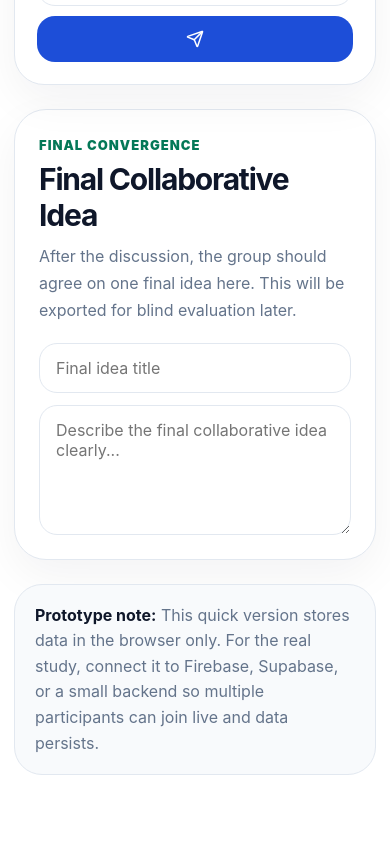
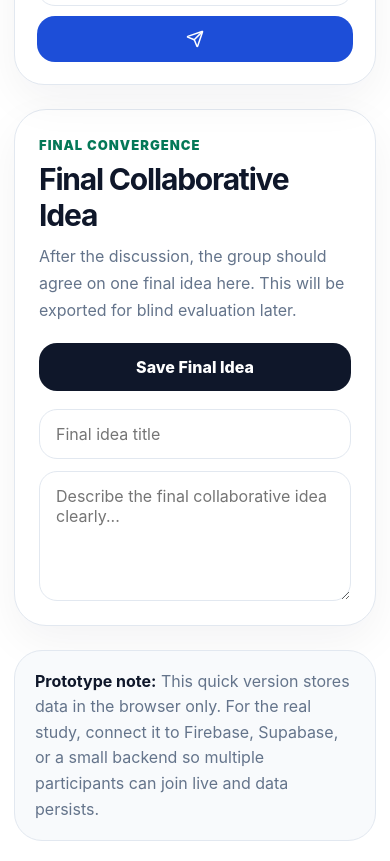
Before and after one commit to Taha-Gandhi/Multi-LLM-Brainwriting, a React (Vite) app in the folder human-condition-webapp/: page / in a window 390 px wide. Shown: the part 2560-3421 px from the top of the page. Before the commit the page ends 3355 px from the top, so only its background shows below. Built offline with nearby package versions, Linux system fonts and the light colour scheme; no server answers; the database is empty.

Commit message:
Save final collaborative idea to Firebase

```diff
--- a/human-condition-webapp/src/App.jsx
+++ b/human-condition-webapp/src/App.jsx
@@ -22,6 +22,8 @@ import {
   updateDoc,
   doc,
   increment,
+  setDoc,
+  getDoc,
 } from "firebase/firestore";
 
 import { db } from "./firebase";
@@ -172,6 +174,22 @@ function App() {
     return () => unsubscribe();
   }, []);
 
+  useEffect(() => {
+    async function loadFinalIdea() {
+      const finalIdeaRef = doc(db, "sessionData", "finalIdea");
+      const finalIdeaSnapshot = await getDoc(finalIdeaRef);
+
+      if (finalIdeaSnapshot.exists()) {
+        const data = finalIdeaSnapshot.data();
+
+        setFinalTitle(data.title || "");
+        setFinalDescription(data.description || "");
+      }
+    }
+
+    loadFinalIdea();
+  }, []);
+
   async function submitIdea(event) {
     event.preventDefault();
 
@@ -252,6 +270,19 @@ function App() {
       ...prev,
       [ideaId]: true,
     }));
+  }
+
+  async function saveFinalIdea() {
+    const finalIdeaRef = doc(db, "sessionData", "finalIdea");
+
+    await setDoc(finalIdeaRef, {
+      title: finalTitle,
+      description: finalDescription,
+      updatedAt: timeNow(),
+      updatedAtTimestamp: serverTimestamp(),
+    });
+
+    alert("Final collaborative idea saved!");
   }
 
   function exportSession() {
@@ -566,6 +597,10 @@ function App() {
               This will be exported for blind evaluation later.
             </p>
           </div>
+
+          <button className="save-final-button" onClick={saveFinalIdea}>
+            Save Final Idea
+          </button>
         </div>
 
         <div className="final-form">
--- a/human-condition-webapp/src/index.css
+++ b/human-condition-webapp/src/index.css
@@ -578,3 +578,34 @@ textarea:focus {
     grid-template-columns: 1fr;
   }
 }
+
+.final-panel-header {
+  display: flex;
+  justify-content: space-between;
+  gap: 18px;
+  align-items: flex-start;
+}
+
+.save-final-button {
+  border: none;
+  border-radius: 18px;
+  padding: 14px 18px;
+  background: #0f172a;
+  color: white;
+  font-weight: 800;
+  white-space: nowrap;
+}
+
+.save-final-button:hover {
+  background: #1e293b;
+}
+
+@media (max-width: 760px) {
+  .final-panel-header {
+    flex-direction: column;
+  }
+
+  .save-final-button {
+    width: 100%;
+  }
+}
```
